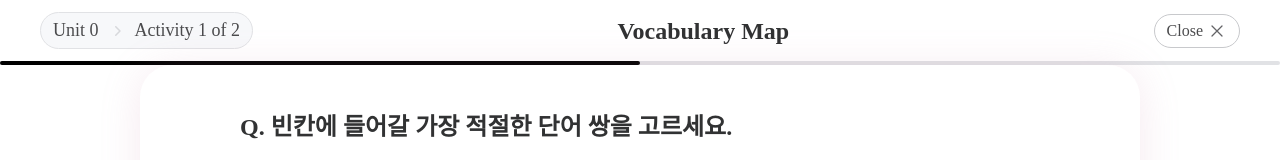
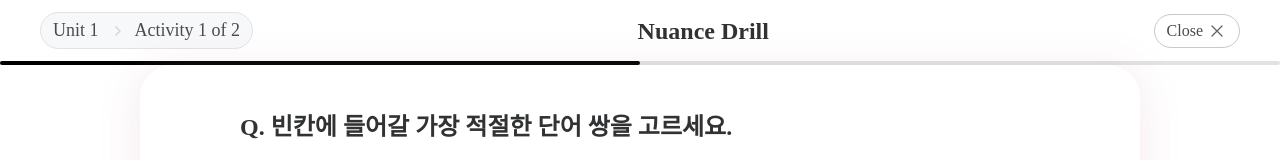
Before and after one commit to RevolutionaryWarrior/chungdam-academy-sample, a React (Vite) app: page / in a window 1280 px wide. Shown: the top 160 px of the page. Built offline with nearby package versions, Linux system fonts and the light colour scheme.

Commit message:
feat: 객관식 애니메이션 적용

```diff
--- a/src/App.css
+++ b/src/App.css
@@ -1,5 +1,5 @@
-@import "tailwindcss";
+@import 'tailwindcss';
 
 @theme {
-    --font-pretendard: 'Pretendard';
-  }
+  --font-pretendard: 'Pretendard';
+}
--- a/src/App.tsx
+++ b/src/App.tsx
@@ -1,12 +1,15 @@
-import { Header, MultipleChoice } from '@/components';
+import { Header, MultipleChoice, VocabularyMap } from '@/components';
+import { useProgressStore } from '@/store';
 import './App.css';
 
 function App() {
+  const { progress } = useProgressStore();
+  const isMultipleChoice = progress === 1;
+
   return (
     <main className="font-pretendard h-dvh min-w-[750px] overflow-hidden">
-      <Header />
-      {/* <VocabularyMap /> */}
-      <MultipleChoice />
+      <Header title={isMultipleChoice ? 'Nuance Drill' : 'Vocabulary Map'} />
+      {isMultipleChoice ? <MultipleChoice /> : <VocabularyMap />}
     </main>
   );
 }
--- a/src/components/Common/Header.tsx
+++ b/src/components/Common/Header.tsx
@@ -8,7 +8,7 @@ type Props = {
   max?: number;
 };
 
-export default function Header({ title = 'Vocabulary Map', max = 2 }: Props) {
+export default function Header({ title, max = 2 }: Props) {
   const { progress, resetToOne } = useProgressStore();
 
   const onClickClose = () => {
@@ -20,7 +20,7 @@ export default function Header({ title = 'Vocabulary Map', max = 2 }: Props) {
       <div className="flex items-center justify-between gap-3 px-10 py-3">
         <div className="flex items-center gap-2">
           <span className="flex items-center gap-2 rounded-[99px] border border-[#E1E2E5] bg-[#F7F8FA] px-3 py-1 text-[18px] text-[#4B4B4D]">
-            Unit 0
+            Unit 1
             <ChevronRightIcon width={20} height={20} />
             Activity {progress} of {max}
           </span>
--- a/src/components/MultipleChoice/MultipleChoice.tsx
+++ b/src/components/MultipleChoice/MultipleChoice.tsx
@@ -1,3 +1,5 @@
+import { useProgressStore } from '@/store';
+
 const DATA = {
   question: 'Q. 빈칸에 들어갈 가장 적절한 단어 쌍을 고르세요.',
   innerContents: [
@@ -14,6 +16,11 @@ const DATA = {
 };
 
 export default function MultipleChoice() {
+  const { increaseProgress } = useProgressStore();
+
+  const onClickNext = () => {
+    increaseProgress();
+  };
   return (
     <div className="flex h-[100%] w-full flex-col items-center justify-center">
       <div
@@ -47,7 +54,7 @@ export default function MultipleChoice() {
           {DATA.choice.map((item, index) => (
             <li
               key={`choice-${index}`}
-              className="flex items-center gap-2.5 rounded-[20px] border border-[#E1E2E5] p-3"
+              className="flex cursor-pointer items-center gap-2.5 rounded-[20px] border border-[#E1E2E5] p-3 transition-all duration-300 hover:scale-102 hover:shadow-lg hover:shadow-[#08191A]/20 active:scale-95"
             >
               <p className="rounded-[12px] bg-[#F0F0F2] px-3 py-[7px] text-[18px] font-[600] text-[#4B4B4D]">
                 a
@@ -59,8 +66,11 @@ export default function MultipleChoice() {
           ))}
         </ul>
       </div>
-      <button className="my-3 mt-7 w-[223px] cursor-pointer rounded-[20px] bg-[#08191A] px-5 py-3 text-[20px] font-[500] text-[#DDF0F0]">
-        Next
+      <button
+        onClick={onClickNext}
+        className="my-3 mt-7 w-[223px] cursor-pointer rounded-[20px] bg-[#08191A] px-5 py-3 text-[20px] font-[500] text-[#DDF0F0] transition-all duration-300 hover:scale-105 hover:bg-[#0A1F20] hover:shadow-lg hover:shadow-[#08191A]/20 active:scale-95"
+      >
+        <span>Next</span>
       </button>
     </div>
   );
--- a/src/store/ProgressStore.ts
+++ b/src/store/ProgressStore.ts
@@ -1,9 +1,10 @@
-import { create } from "zustand";
-import { persist } from "zustand/middleware";
+import { create } from 'zustand';
+import { persist } from 'zustand/middleware';
 
 type ProgressState = {
   progress: number;
   setProgress: (value: number) => void;
+  increaseProgress: () => void;
   resetToOne: () => void;
 };
 
@@ -12,11 +13,13 @@ export const useProgressStore = create<ProgressState>()(
     (set) => ({
       progress: 1,
       setProgress: (value) => set({ progress: value }),
+      increaseProgress: () =>
+        set((state) => ({ progress: state.progress + 1 })),
       resetToOne: () => set({ progress: 1 }),
     }),
     {
-      name: "progress-store",
+      name: 'progress-store',
       version: 1,
-    }
-  )
+    },
+  ),
 );
```
